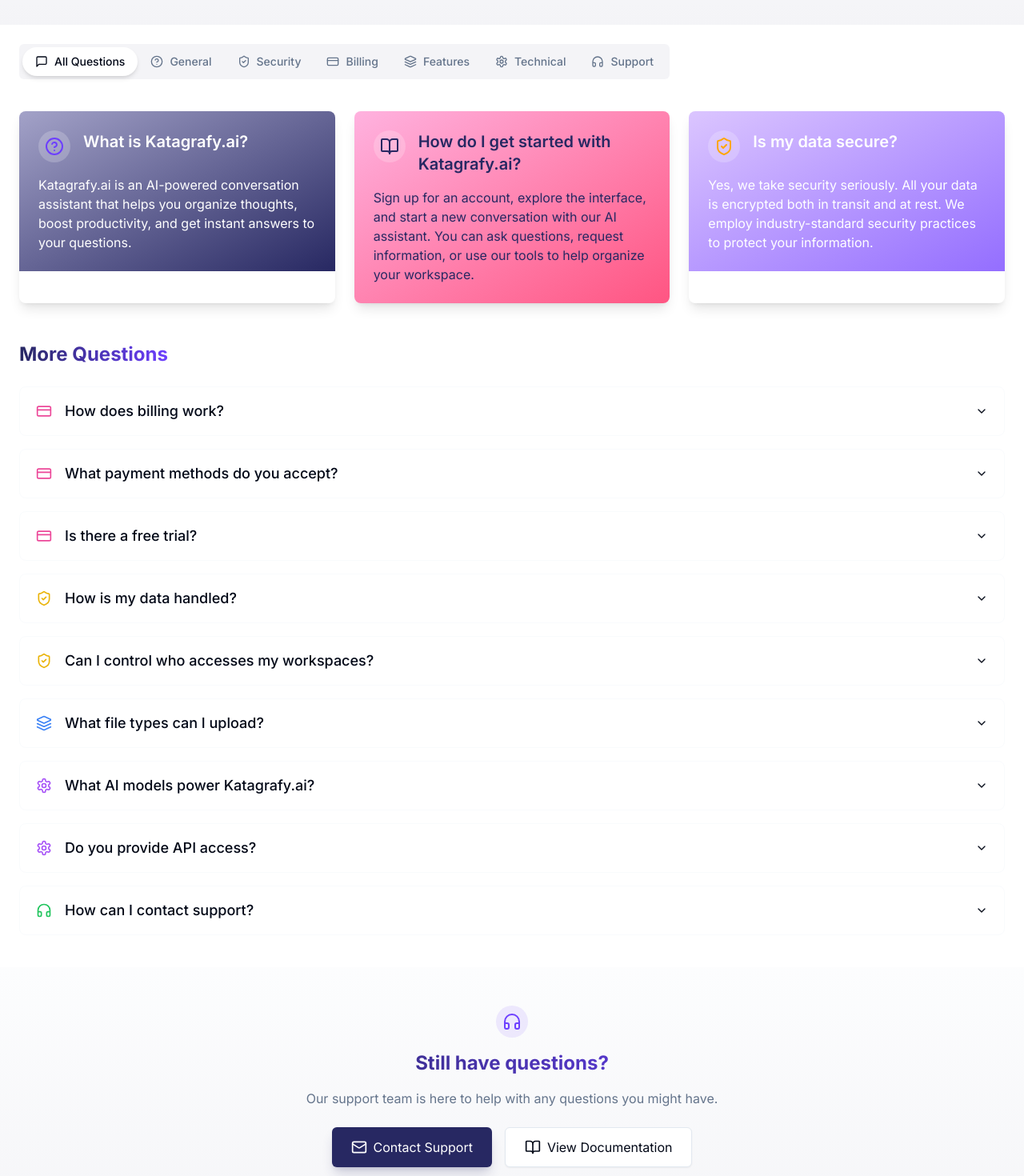
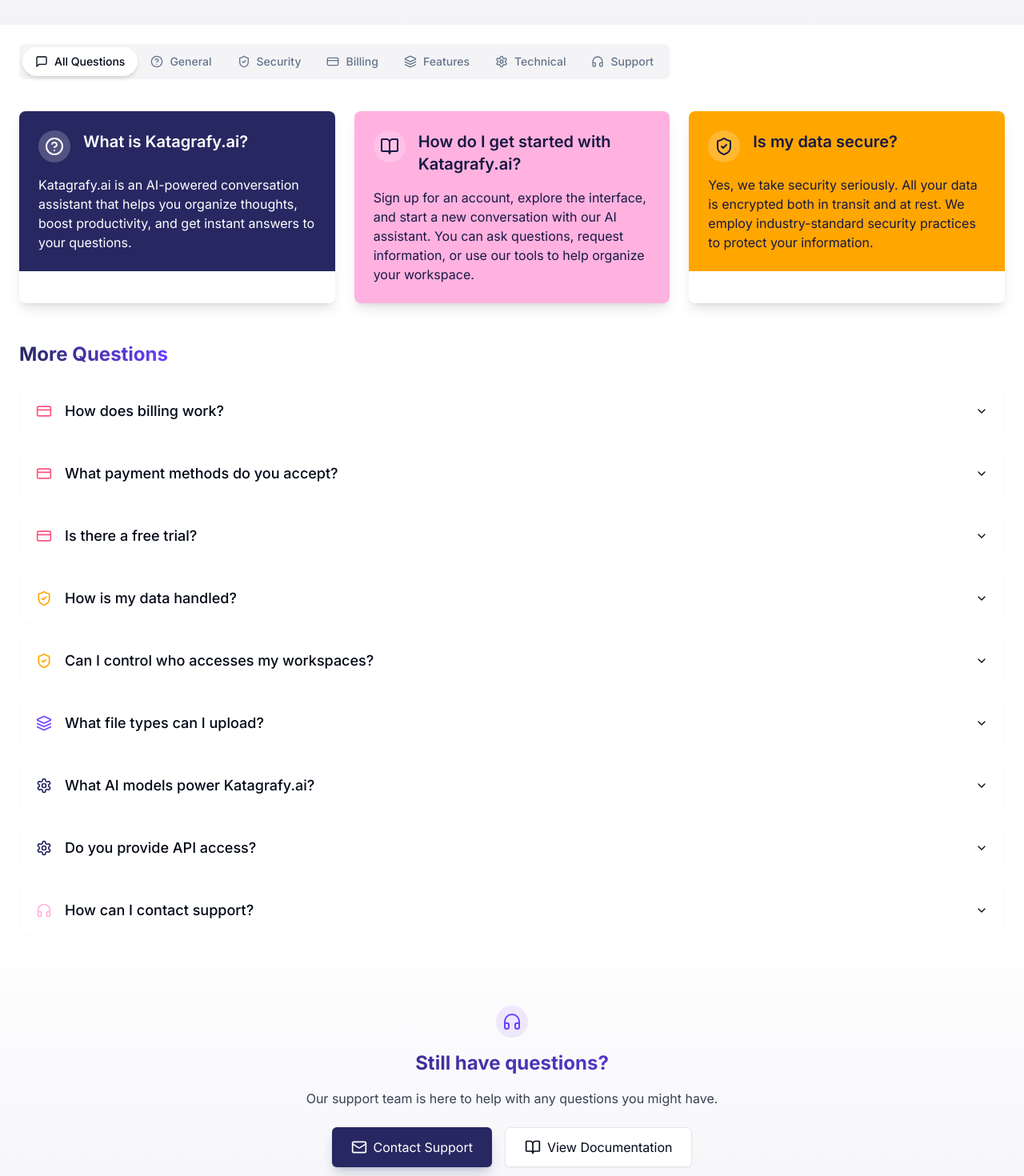
Before and after one commit to khairunnisa1231/whisper-workspace-wonder, a React (Vite) app: page /faq in a window 1280 px wide. Shown: the part 360-1830 px from the top of the page at 80% size. Built offline with nearby package versions, Linux system fonts and the light colour scheme.

Commit message:
Refactor: Improve FAQ page design
- Improve font readability.
- Adjust icon colors for better contrast.
- Remove gradient background from cards.

```diff
--- a/src/pages/FAQPage.tsx
+++ b/src/pages/FAQPage.tsx
@@ -84,8 +84,9 @@ const featuredFaqs = [
     answer: "Katagrafy.ai is an AI-powered conversation assistant that helps you organize thoughts, boost productivity, and get instant answers to your questions.",
     category: "general",
     icon: HelpCircle,
-    color: "from-primary-200 to-primary-500 text-white",
-    iconColor: "text-secondary"
+    color: "bg-primary-500",
+    textColor: "text-white",
+    iconColor: "text-white"
   },
   {
     id: "get-started",
@@ -93,8 +94,9 @@ const featuredFaqs = [
     answer: "Sign up for an account, explore the interface, and start a new conversation with our AI assistant. You can ask questions, request information, or use our tools to help organize your workspace.",
     category: "general",
     icon: BookOpen,
-    color: "from-accent1 to-accent2 text-primary",
-    iconColor: "text-primary"
+    color: "bg-accent1",
+    textColor: "text-primary-800",
+    iconColor: "text-primary-800"
   },
   {
     id: "data-secure",
@@ -102,8 +104,9 @@ const featuredFaqs = [
     answer: "Yes, we take security seriously. All your data is encrypted both in transit and at rest. We employ industry-standard security practices to protect your information.",
     category: "security",
     icon: ShieldCheck,
-    color: "from-secondary-200 to-secondary-500 text-white",
-    iconColor: "text-accent3"
+    color: "bg-accent3",
+    textColor: "text-primary-800",
+    iconColor: "text-primary-800"
   }
 ];
 
@@ -228,7 +231,7 @@ export default function FAQPage() {
                   {featuredFaqs.map((faq) => (
                     <Card key={faq.id} className={cn("overflow-hidden border-0 shadow-lg hover:shadow-xl transition-all", "hover:-translate-y-1")}>
                       <CardContent className={cn("p-0")}>
-                        <div className={cn("bg-gradient-to-br p-6", faq.color)}>
+                        <div className={cn("p-6", faq.color, faq.textColor)}>
                           <div className="flex items-start gap-4 mb-4">
                             <div className="shrink-0 bg-white/20 p-2 rounded-full">
                               <faq.icon className={cn("h-6 w-6", faq.iconColor)} />
@@ -256,15 +259,15 @@ export default function FAQPage() {
                       <AccordionTrigger
                         className="flex items-center gap-4 text-lg font-medium py-4 px-5 [&[data-state=open]]:bg-primary/5 hover:bg-muted/20"
                       >
-                        {item.category === 'billing' && <CreditCard className="h-5 w-5 text-pink-500" />}
-                        {item.category === 'security' && <ShieldCheck className="h-5 w-5 text-yellow-500" />}
-                        {item.category === 'features' && <Layers className="h-5 w-5 text-blue-500" />}
-                        {item.category === 'technical' && <Settings className="h-5 w-5 text-purple-500" />}
-                        {item.category === 'support' && <HeadphonesIcon className="h-5 w-5 text-green-500" />}
+                        {item.category === 'billing' && <CreditCard className="h-5 w-5 text-accent2" />}
+                        {item.category === 'security' && <ShieldCheck className="h-5 w-5 text-accent3" />}
+                        {item.category === 'features' && <Layers className="h-5 w-5 text-secondary" />}
+                        {item.category === 'technical' && <Settings className="h-5 w-5 text-primary" />}
+                        {item.category === 'support' && <HeadphonesIcon className="h-5 w-5 text-accent1" />}
                         {item.category === 'general' && <Info className="h-5 w-5 text-primary" />}
                         <span className="flex-1 text-left">{item.question}</span>
                       </AccordionTrigger>
-                      <AccordionContent className="py-4 px-5 pl-14 text-gray-600 dark:text-gray-300 bg-muted/10">
+                      <AccordionContent className="py-4 px-5 pl-14 text-gray-700 dark:text-gray-300 bg-muted/10">
                         {item.answer}
                       </AccordionContent>
                     </AccordionItem>
@@ -283,9 +286,9 @@ export default function FAQPage() {
                 <HeadphonesIcon className="h-6 w-6 text-secondary" />
               </div>
               <h2 className="text-2xl font-bold mb-4 bg-gradient-to-r from-primary to-secondary bg-clip-text text-transparent">Still have questions?</h2>
-              <p className="mb-6 text-muted-foreground">Our support team is here to help with any questions you might have.</p>
+              <p className="mb-6 text-gray-700 dark:text-gray-300">Our support team is here to help with any questions you might have.</p>
               <div className="flex flex-col sm:flex-row gap-4 justify-center">
-                <a href="mailto:support@katagrafy.ai" className="inline-flex items-center justify-center px-6 py-3 rounded-md bg-primary text-primary-foreground hover:bg-primary/90 shadow-lg shadow-primary/20 transition-all">
+                <a href="mailto:support@katagrafy.ai" className="inline-flex items-center justify-center px-6 py-3 rounded-md bg-primary text-white hover:bg-primary/90 shadow-lg shadow-primary/20 transition-all">
                   <Mail className="mr-2 h-5 w-5" />
                   Contact Support
                 </a>
@@ -295,7 +298,7 @@ export default function FAQPage() {
                 </a>
               </div>
               <div className="mt-8 pt-6 border-t border-border/40 flex justify-center">
-                <a href="tel:+18001234567" className="inline-flex items-center text-muted-foreground hover:text-foreground">
+                <a href="tel:+18001234567" className="inline-flex items-center text-gray-600 hover:text-foreground dark:text-gray-400 dark:hover:text-gray-200">
                   <Phone className="h-5 w-5 mr-2" />
                   <span>Call us: +1 (800) 123-4567</span>
                 </a>
```
